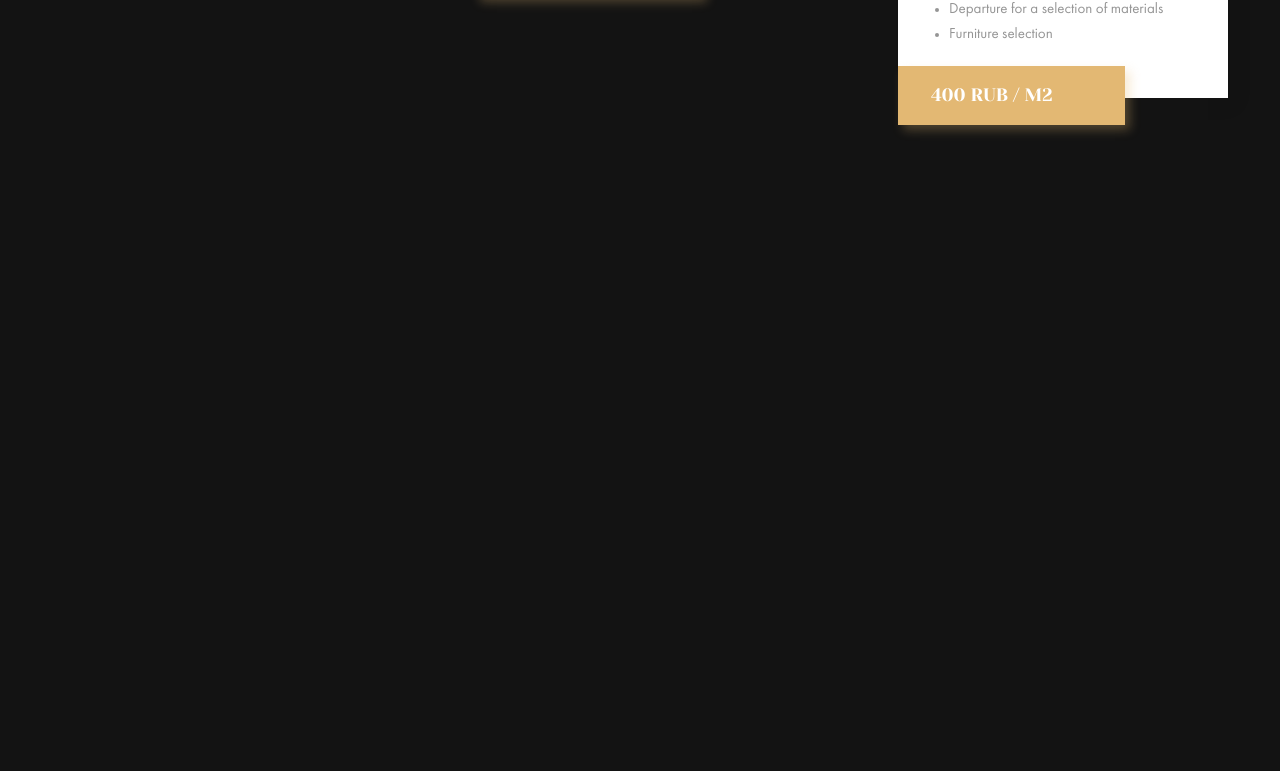
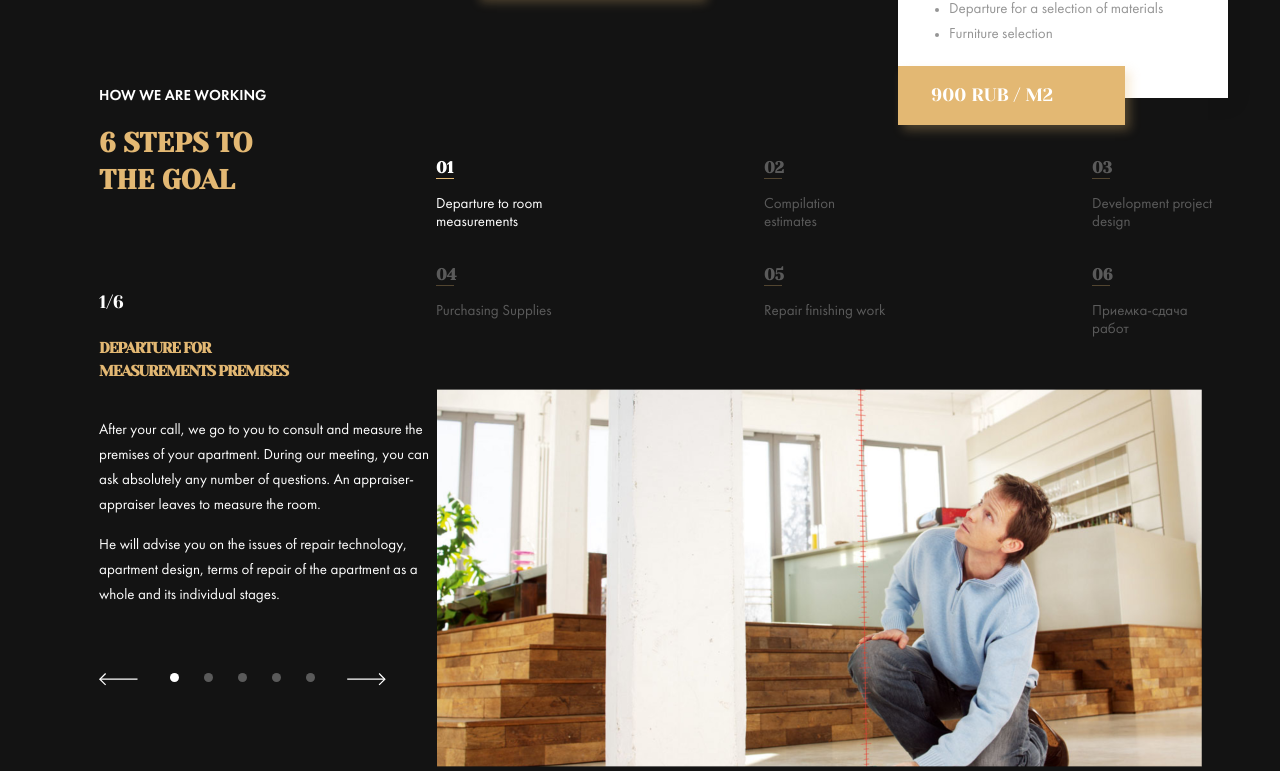
Before and after one commit to madmike85/repair-design-project, a plain HTML site: page index.html in a window 1280 px wide. Shown: the part 6448-7219 px from the top of the page. Drawn offline with Linux system fonts and the light colour scheme.

Commit message:
feat: add second slider block

```diff
--- a/index.html
+++ b/index.html
@@ -344,7 +344,7 @@
           <div class="designs__item">
             <img src="/assets/images/design-item-3.png" alt="design-item-3" class="item__image" />
             <div class="item__list-wrapper">
-              <p class="item__list-title">Standard</p>
+              <p class="item__list-title">Full</p>
               <ul class="item__list">
                 <li class="item__list-item">Measurement drawing</li>
                 <li class="item__list-item">Redevelopment</li>
@@ -361,12 +361,65 @@
               </ul>
             </div>
             <div class="item__button">
-              <p>400 rub / m2</p>
+              <p>900 rub / m2</p>
             </div>
           </div>
         </div>
       </section>
-      <section class="second-slider"></section>
+      <section class="second-slider">
+        <div class="left-slider-wrapper">
+          <h3 class="left-slider__title">How we are working</h3>
+          <h3 class="left-slider__title--large">6 steps to the goal</h3>
+          <div class="left-slider__slider-item">
+            <p class="slider-item__pagination">1/6</p>
+            <h4 class="slider-item__title">Departure for measurements premises</h4>
+            <div class="slider-item__content">
+              <p>After your call, we go to you to consult and measure the premises of your apartment. During our meeting, you can ask absolutely any number of questions. An appraiser-appraiser leaves to measure the room.</p>
+              <p>He will advise you on the issues of repair technology, apartment design, terms of repair of the apartment as a whole and its individual stages.</p>
+            </div>
+          </div>
+          <div class="projects-slider__slider-nav">
+            <img src="/assets/images/left-arrow.svg" alt="left" class="slider-nav__left" />
+            <div class="slider-nav__dots">
+              <div class="slider-nav__dot--active"></div>
+              <div class="slider-nav__dot"></div>
+              <div class="slider-nav__dot"></div>
+              <div class="slider-nav__dot"></div>
+              <div class="slider-nav__dot"></div>
+            </div>
+            <img src="/assets/images/right-arrow.svg" alt="left" class="slider-nav__right" />
+          </div>
+        </div>
+        <div class="right-part">
+          <nav class="steps-nav">
+            <div class="steps-nav__nav-item--active">
+              <h4 class="nav-item__title">01</h4>
+              <p class="nav-item__content">Departure to room measurements</p>
+            </div>
+            <div class="steps-nav__nav-item">
+              <h4 class="nav-item__title">02</h4>
+              <p class="nav-item__content">Compilation estimates</p>
+            </div>
+            <div class="steps-nav__nav-item">
+              <h4 class="nav-item__title">03</h4>
+              <p class="nav-item__content">Development project design</p>
+            </div>
+            <div class="steps-nav__nav-item">
+              <h4 class="nav-item__title">04</h4>
+              <p class="nav-item__content">Purchasing Supplies</p>
+            </div>
+            <div class="steps-nav__nav-item">
+              <h4 class="nav-item__title">05</h4>
+              <p class="nav-item__content">Repair finishing work</p>
+            </div>
+            <div class="steps-nav__nav-item">
+              <h4 class="nav-item__title">06</h4>
+              <p class="nav-item__content">Приемка-сдача работ</p>
+            </div>
+          </nav>
+          <img src="/assets/images/steps.png" alt="steps" class="steps-image">
+        </div>
+      </section>
       <section class="team-wrapper">
         <div class="team">
           <h2 class="team__title">our team</h2>
--- a/style.scss
+++ b/style.scss
@@ -1261,12 +1261,155 @@ body {
 /* SECOND-SLIDER */
 
 .second-slider {
-  height: 1615px;
+  height: 1187px;
   background: $bg-color;
+  padding: 428px 101px 0 99px;
+  display: flex;
 
   @media screen and (max-width: 375px) {
     display: none;
   }
+}
+
+.left-slider-wrapper {
+  width: 474px;
+
+  .projects-slider__slider-nav {
+    width: 287px;
+  }
+
+  .slider-nav__dots {
+    width: 145px;
+  }
+}
+
+.left-slider__title {
+  font-size: 15px;
+  line-height: 21px;
+  font-family: $futura-demi-c;
+  text-transform: uppercase;
+  color: #fff;
+  margin-bottom: 17px;
+
+  &--large {
+    font-size: 27px;
+    line-height: 37px;
+    width: 210px;
+    font-family: $yeseva-one;
+    text-transform: uppercase;
+    color: $elements-color;
+    margin-bottom: 92px;
+  }
+}
+
+.left-slider__slider-item {
+  width: 337px;
+  height: 322px;
+  margin-bottom: 61px;
+
+  .slider-item__pagination {
+    font-size: 18px;
+    line-height: 25px;
+    font-family: $yeseva-one;
+    text-transform: uppercase;
+    color: #fff;
+    margin-bottom: 22px;
+  }
+
+  .slider-item__title {
+    width: 200px;
+    font-size: 15px;
+    line-height: 23px;
+    font-family: $yeseva-one;
+    text-transform: uppercase;
+    color: $elements-color;
+    margin-bottom: 15px;
+  }
+
+  .slider-item__content {
+    width: 100%;
+    height: 222px;
+    font-size: 15px;
+    line-height: 25px;
+    font-family: $futura-book-c;
+    color: #fff;
+
+    p {
+      margin-bottom: 15px;
+    }
+  }
+}
+
+.right-part {
+  width: 765px;
+  padding-top: 71px;
+}
+
+.steps-nav {
+  display: grid;
+  grid-template-columns: 127px 127px 127px;
+  grid-template-rows: 71px 71px;
+  column-gap: 201px;
+  row-gap: 36px;
+  margin-bottom: 54px;
+}
+
+.steps-nav__nav-item {
+  width: 127px;
+  height: 71px;
+  opacity: 0.3;
+
+  @include transitions();
+
+  &:hover {
+    cursor: pointer;
+    opacity: 1;
+  }
+
+  &--active {
+    width: 127px;
+    height: 71px;
+
+    .nav-item__title {
+      width: 18px;
+      font-size: 16px;
+      line-height: 21px;
+      font-family: $yeseva-one;
+      text-transform: uppercase;
+      color: #fff;
+      border-bottom: 1px solid $elements-color;
+      margin-bottom: 17px;
+    }
+
+    .nav-item__content {
+      font-size: 15px;
+      line-height: 18px;
+      font-family: $futura-book-c;
+      color: #fff;
+    }
+  }
+
+  .nav-item__title {
+    width: 18px;
+    font-size: 16px;
+    line-height: 21px;
+    font-family: $yeseva-one;
+    text-transform: uppercase;
+    color: #fff;
+    border-bottom: 1px solid $elements-color;
+    margin-bottom: 17px;
+  }
+
+  .nav-item__content {
+    font-size: 15px;
+    line-height: 18px;
+    font-family: $futura-book-c;
+    color: #fff;
+  }
+}
+
+.stes-image {
+  width: 100%;
 }
 
 /* TEAM */
@@ -1274,7 +1417,7 @@ body {
 .team-wrapper {
   position: relative;
   height: 437px;
-  background: cornflowerblue;
+  background: #fff;
 
   @media screen and (max-width: 375px) {
     height: auto;
@@ -1285,7 +1428,6 @@ body {
   position: absolute;
   height: 843px;
   width: 1063px;
-  background: antiquewhite;
   top: -406px;
   left: 171px;
 
@@ -1309,7 +1451,7 @@ body {
   width: 114px;
   height: 29px;
   margin: 0 auto 23px;
-  background: #131313;
+  background: burlywood;
 }
 
 .team__title-text {
@@ -1346,7 +1488,7 @@ body {
 .team__card {
   height: 449px;
   width: 307px;
-  background: #131313;
+  background: hotpink;
 
   @media screen and (max-width: 375px) {
     width: 339px;
```
Also changed, not shown: assets/images/steps.png (added), dist/css/style.min.css, 1 other file.
